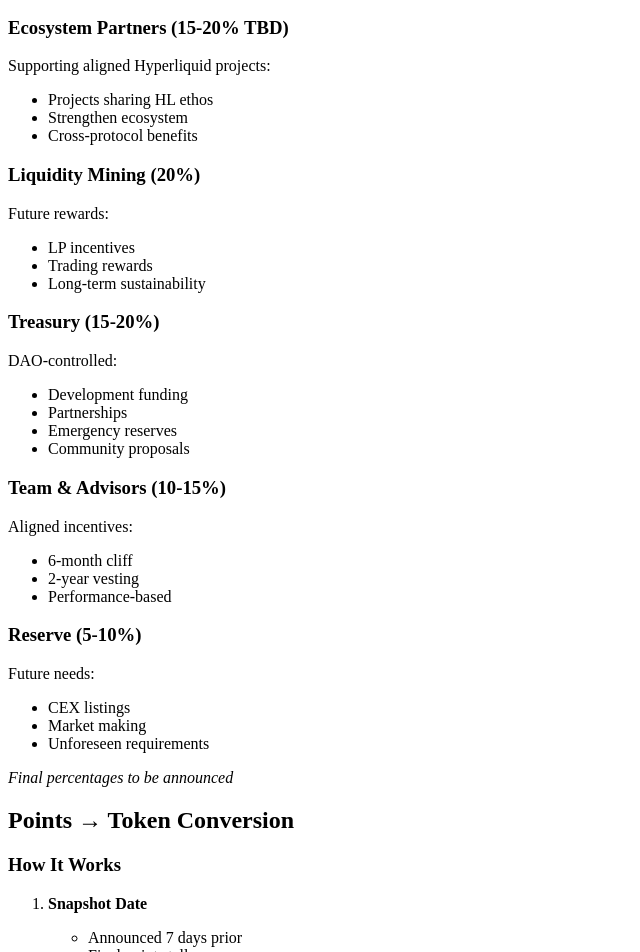
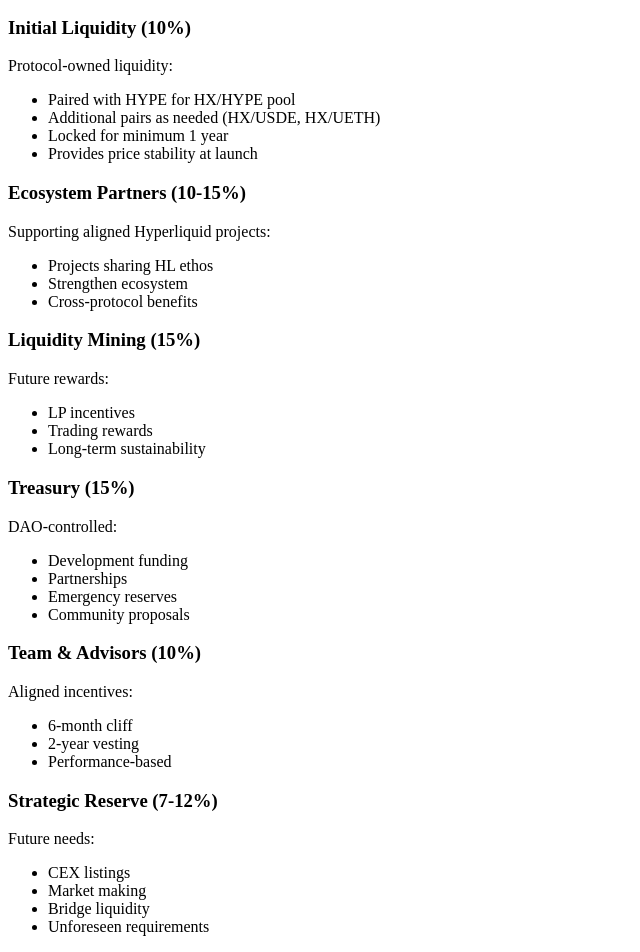
Before and after one commit to hxfinance/hx-docs, a Next.js app: page /token/fair-launch in a window 1280 px wide. Shown: the part 720-1672 px from the top of the page, without its empty margins (0-640 px from the left). Built offline with nearby package versions, Linux system fonts and the light colour scheme.

Commit message:
Add initial liquidity allocation (10%) to token distribution

```diff
--- a/pages/token/fair-launch.mdx
+++ b/pages/token/fair-launch.mdx
@@ -29,38 +29,46 @@
 - No vesting required
 - Immediate liquidity
 
-### Ecosystem Partners (15-20% TBD)
+### Initial Liquidity (10%)
+Protocol-owned liquidity:
+- Paired with HYPE for HX/HYPE pool
+- Additional pairs as needed (HX/USDE, HX/UETH)
+- Locked for minimum 1 year
+- Provides price stability at launch
+
+### Ecosystem Partners (10-15%)
 Supporting aligned Hyperliquid projects:
 - Projects sharing HL ethos
 - Strengthen ecosystem
 - Cross-protocol benefits
 
-### Liquidity Mining (20%)
+### Liquidity Mining (15%)
 Future rewards:
 - LP incentives
 - Trading rewards
 - Long-term sustainability
 
-### Treasury (15-20%)
+### Treasury (15%)
 DAO-controlled:
 - Development funding
 - Partnerships
 - Emergency reserves
 - Community proposals
 
-### Team & Advisors (10-15%)
+### Team & Advisors (10%)
 Aligned incentives:
 - 6-month cliff
 - 2-year vesting
 - Performance-based
 
-### Reserve (5-10%)
+### Strategic Reserve (7-12%)
 Future needs:
 - CEX listings
 - Market making
+- Bridge liquidity
 - Unforeseen requirements
 
-*Final percentages to be announced*
+**Total: 100%**
 
 ## Points → Token Conversion
 
```
